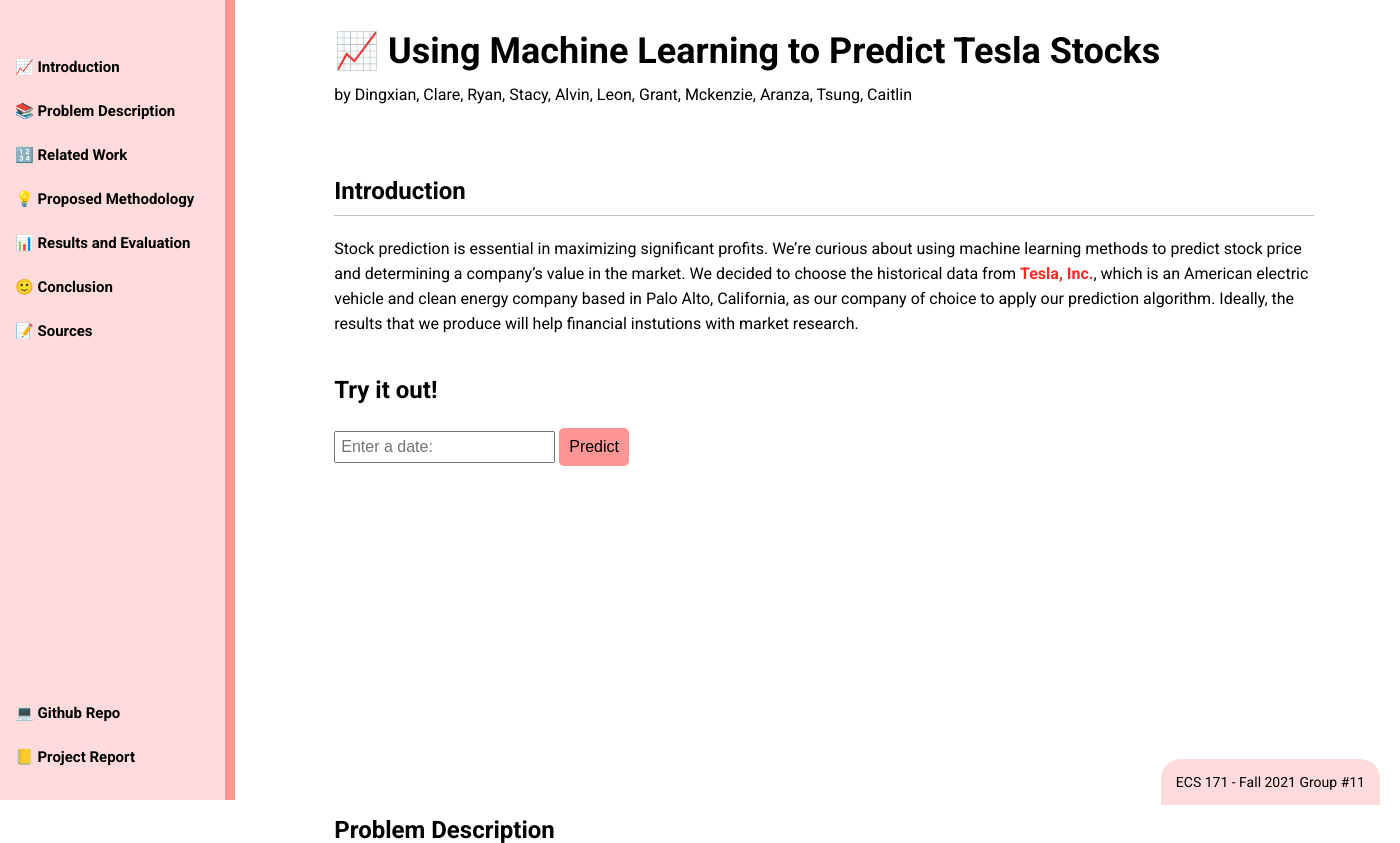
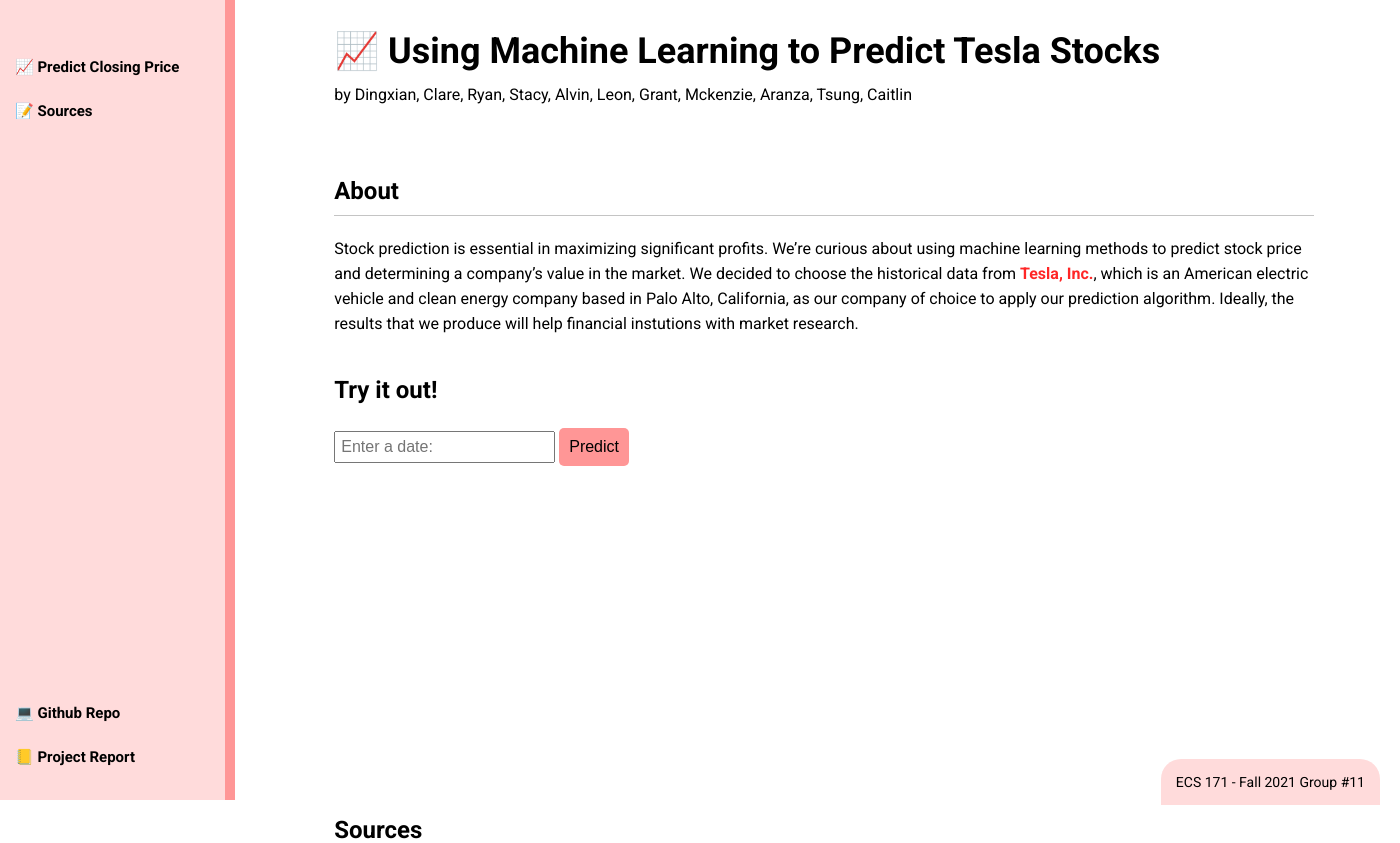
Before and after one commit to Diean233/171Group11, a Flask app: page / in a window 1400 px wide. Shown: the top 843 px of the page. Run offline with Flask 2, Linux system fonts and the light colour scheme.

Commit message:
removed unused sections for demo

```diff
--- a/project/templates/index.html
+++ b/project/templates/index.html
@@ -34,12 +34,14 @@
         <!-- navbar -->
         <nav>
             <ul>
-                <li><a href="#intro">📈 Introduction</a></li>
+                <li><a href="#intro">📈 Predict Closing Price</a></li>
+                <!--
                 <li><a href="#problem">📚 Problem Description</a></li>
                 <li><a href="#related">🔢 Related Work</a></li>
                 <li><a href="#methods">💡 Proposed Methodology</a></li>
                 <li><a href="#results">📊 Results and Evaluation</a></li>
                 <li><a href="#conclusion">🙂 Conclusion</a></li>
+                -->
                 <li><a href="#sources">📝 Sources</a></li>
             </ul>
             <ul>
@@ -55,7 +57,7 @@
                     <h1>📈 Using Machine Learning to Predict Tesla Stocks</h1>
                     <p>by Dingxian, Clare, Ryan, Stacy, Alvin, Leon, Grant, Mckenzie, Aranza, Tsung, Caitlin</p>
                 </header>
-                <h2>Introduction</h2>
+                <h2>About</h2>
                 <p>Stock prediction is essential in maximizing significant profits.
                     We’re curious about using machine learning methods to predict stock price and determining a company’s value in the market.
                     We decided to choose the historical data from <span>Tesla, Inc.</span>, which is an American electric vehicle and
@@ -78,6 +80,7 @@
                 </div>
             </section>
 
+            <!--
             <section id="#problem">
                 <h2>Problem Description</h2>
             </section>
@@ -97,6 +100,7 @@
             <section id="#conclusion">
                 <h2>Conclusion</h2>
             </section>
+            -->
 
             <section id="#sources">
                 <h2>Sources</h2>
```
